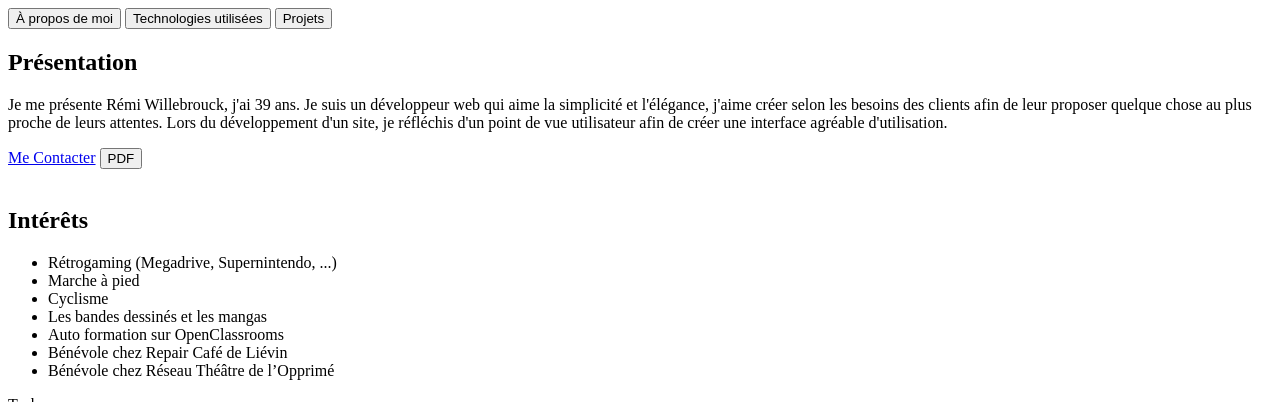
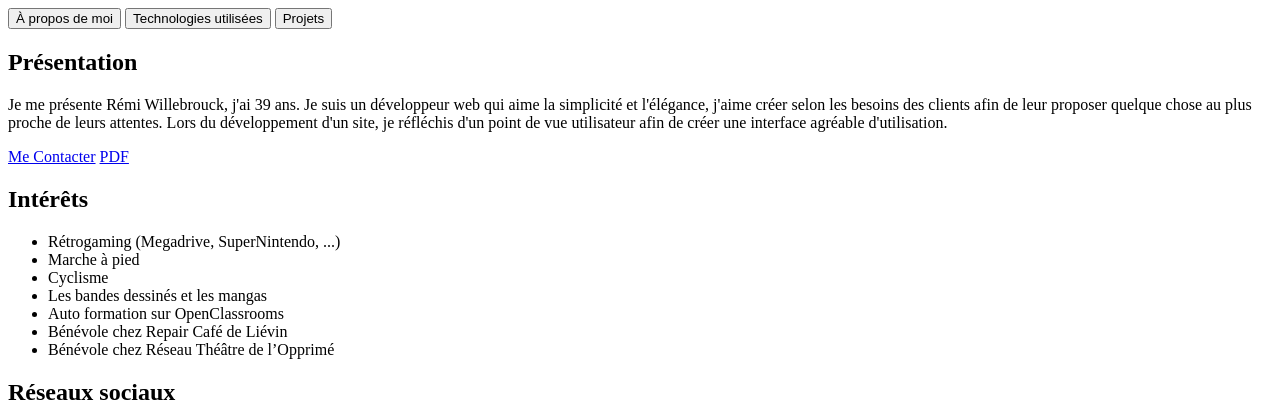
Before and after one commit to Willremi/portfolio_php, a PHP site: page / in a window 1280 px wide. Shown: the top 402 px of the page. Run offline with PHP 8.4, Linux system fonts and the light colour scheme.

Commit message:
partie about terminé de page compétences

```diff
--- a/Views/competences/index.php
+++ b/Views/competences/index.php
@@ -14,5 +14,5 @@
         <?php require_once 'tabs/projets.php'; ?>
     </div>
 
-    <br><br><br><br><br>
+    <br><br><br>
 </main>
--- a/Views/competences/tabs/about.php
+++ b/Views/competences/tabs/about.php
@@ -1,17 +1,18 @@
 <div class="tab-pane fade show active mx-4" id="about" role="tabpanel" aria-labelledby="about-tab">
-    <div class="row">
-        <div class="col-md-12 col-lg-6 rounded" id="presentation">
-            <h2>Présentation</h2>
-            <p class="pt-2 px-2">Je me présente Rémi Willebrouck, j'ai <?= date('Y') - 1984 ?> ans. Je suis un développeur web qui aime la simplicité et l'élégance, j'aime créer selon les besoins des clients afin de leur proposer quelque chose au plus proche de leurs attentes. Lors du développement d'un site, je réfléchis d'un point de vue utilisateur afin de créer une interface agréable d'utilisation.</p>
-            <a class="btn" href="mailto:wi11remi@wiremi.fr?subject=Message provenant du site 'Rémi W - Portfolio'">Me Contacter</a>
-            <button class="btn">PDF</button>
-            <br><br>
+    <div class="row justify-content-md-center">
+        <div class="col-md-12 col-lg-4 rounded" id="presentation">
+            <h2 class="pt-1">Présentation</h2>
+            <div id="ligne" class="py-2"></div>
+            <p class="px-2">Je me présente Rémi Willebrouck, j'ai <?= date('Y') - 1984 ?> ans. Je suis un développeur web qui aime la simplicité et l'élégance, j'aime créer selon les besoins des clients afin de leur proposer quelque chose au plus proche de leurs attentes. Lors du développement d'un site, je réfléchis d'un point de vue utilisateur afin de créer une interface agréable d'utilisation.</p>
+            <a class="btn" href="mailto:wi11remi@wiremi.fr?subject=Message provenant du site 'Rémi W - Portfolio'" id="contact">Me Contacter</a>
+            <a class="btn" href="cvVers2023.pdf" id="pdf">PDF</a>
+            <p></p>
         </div>
-        <div class="col-md-12 col-lg-6 rounded" id="divers">
-            <div class="pt-2">
-                <h2>Intérêts</h2>
+        <div class="col-md-12 col-lg-4 rounded px-3" id="divers">
+                <h2 class="pt-1">Intérêts</h2>
+                <div id="ligne" class="py-2"></div>
                 <ul id="liste">
-                    <li>Rétrogaming (Megadrive, Supernintendo, ...)</li>
+                    <li>Rétrogaming (Megadrive, SuperNintendo, ...)</li>
                     <li>Marche à pied</li>
                     <li>Cyclisme</li>
                     <li>Les bandes dessinés et les mangas</li>
@@ -19,7 +20,17 @@
                     <li>Bénévole chez Repair Café de Liévin</li>
                     <li>Bénévole chez Réseau Théâtre de l’Opprimé</li>
                 </ul>
+        </div>
+    </div><!-- fin row -->
+    <div class="row justify-content-md-center">
+        <div id="reseau" class="pb-3 rounded px-3 col-md-3">
+            <h2>Réseaux sociaux</h2>
+            <div id="ligne" class="py-2"></div>
+            <div class="d-flex justify-content-around">
+                <a href="https://twitter.com/RmiWill"><img src="/img/logos/twitter.png" alt="Twitter"></a>
+                <a href="https://www.linkedin.com/in/willrem"><img src="/img/logos/linkedin.png" alt="Linkedin" class="bg-white rounded"></a>
+                <a href="https://github.com/Willremi"><img src="/img/logos/github.png" alt="Github" class="bg-white rounded"></a>
             </div>
         </div>
-    </div><!-- fin row -->
+    </div>
 </div>
--- a/Views/default.php
+++ b/Views/default.php
@@ -13,7 +13,7 @@
 </head>
 
 <body class="h-100 text-white">
-    <header class="position-absolute rounded">
+    <header class="position-absolute">
         <nav class="navbar navbar-expand-lg bg-body-tertiary">
             <div class="container-fluid">
                 <a class="text-white h-50" href="/">
```
Also changed, not shown: Public/css/styles.css (+33 -11 lines), Public/css/styles.min.css (+1 -1 lines), Public/css/styles.scss (+43 -15 lines), 3 other files.
